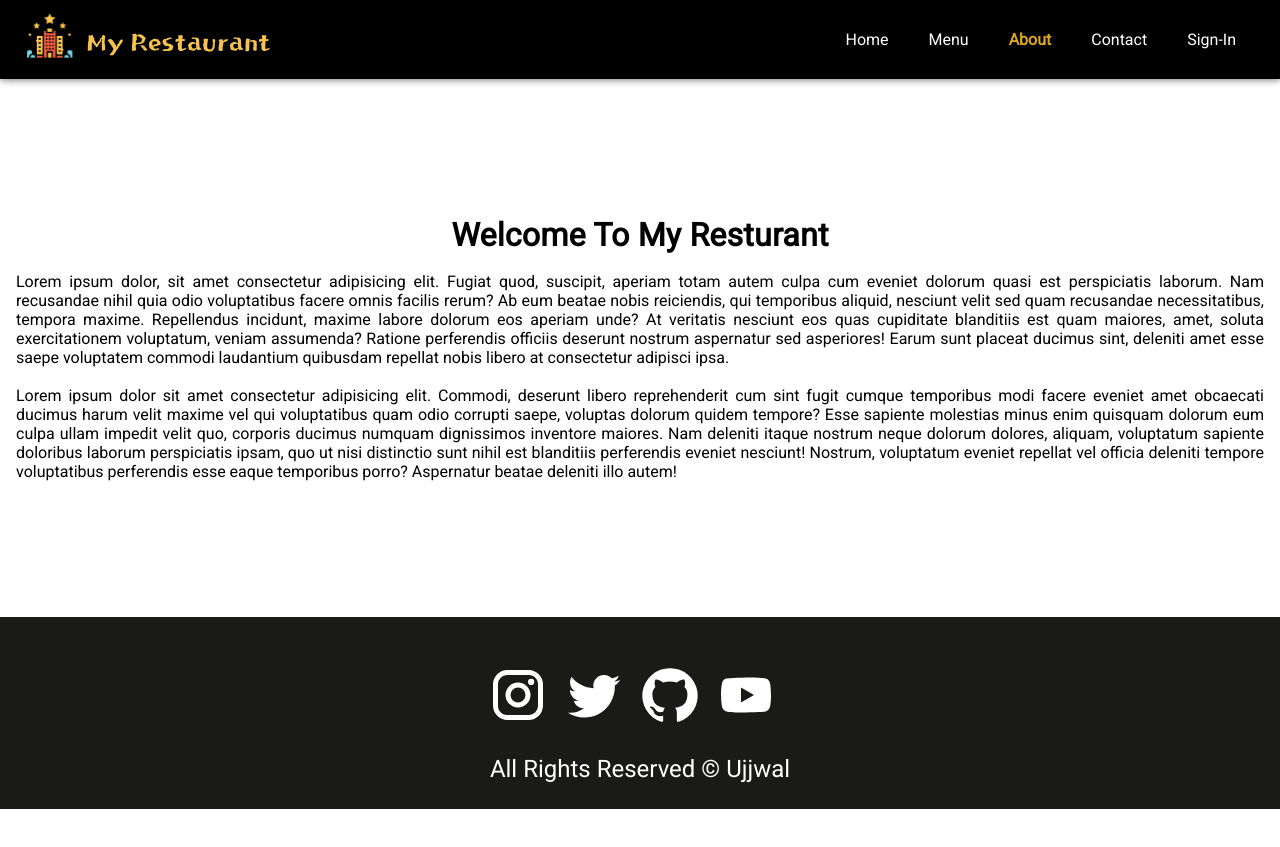
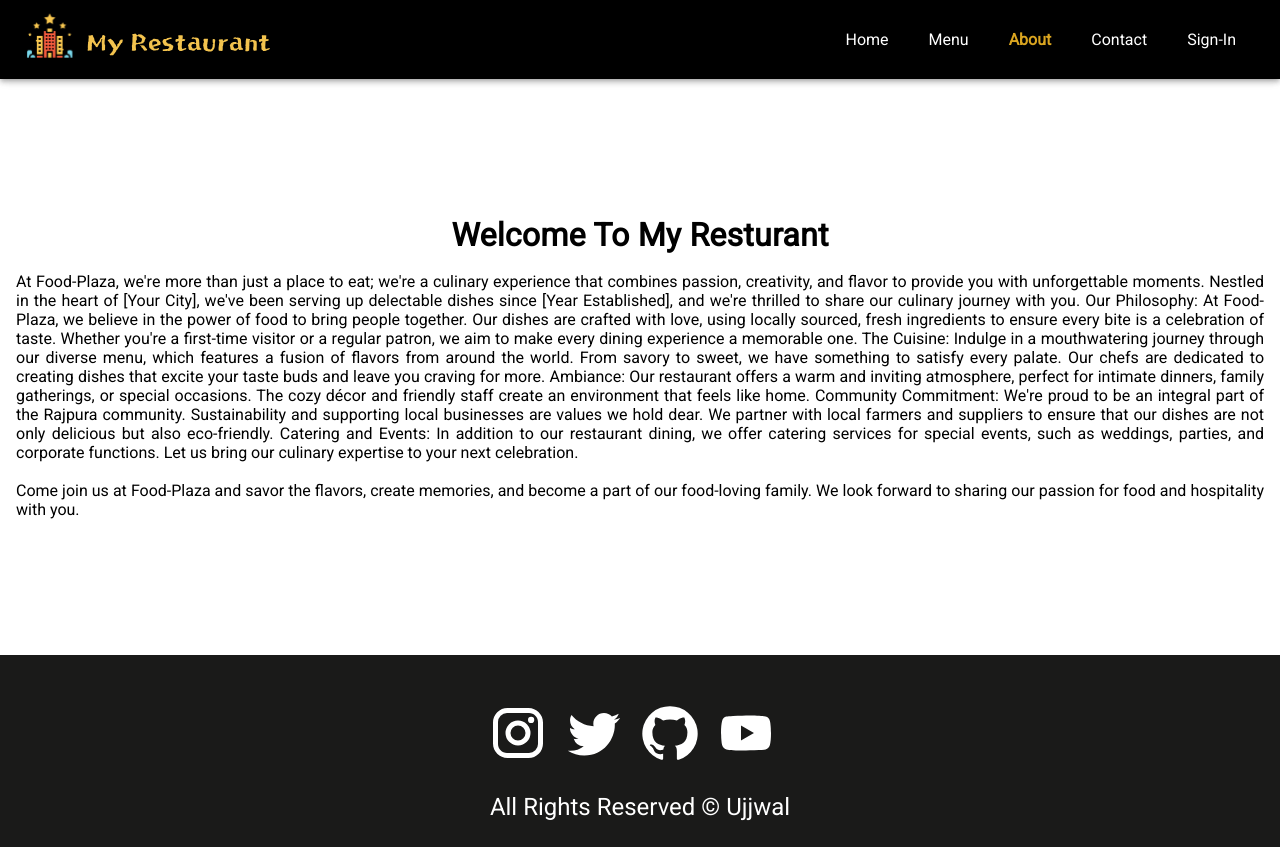
Before and after one commit to ujjwalukstar/Food-Plaza, a React (Create React App) app: page /about in a window 1280 px wide. Before the commit the page ends 809 px from the top, so only its background shows below. Built offline with nearby package versions, Linux system fonts and the light colour scheme.

Commit message:
about-us content added

```diff
--- a/src/pages/About.js
+++ b/src/pages/About.js
@@ -28,33 +28,27 @@ const About = () => {
       >
         <Typography variant="h4">Welcome To My Resturant</Typography>
         <p>
-          Lorem ipsum dolor, sit amet consectetur adipisicing elit. Fugiat quod,
-          suscipit, aperiam totam autem culpa cum eveniet dolorum quasi est
-          perspiciatis laborum. Nam recusandae nihil quia odio voluptatibus
-          facere omnis facilis rerum? Ab eum beatae nobis reiciendis, qui
-          temporibus aliquid, nesciunt velit sed quam recusandae necessitatibus,
-          tempora maxime. Repellendus incidunt, maxime labore dolorum eos
-          aperiam unde? At veritatis nesciunt eos quas cupiditate blanditiis est
-          quam maiores, amet, soluta exercitationem voluptatum, veniam
-          assumenda? Ratione perferendis officiis deserunt nostrum aspernatur
-          sed asperiores! Earum sunt placeat ducimus sint, deleniti amet esse
-          saepe voluptatem commodi laudantium quibusdam repellat nobis libero at
-          consectetur adipisci ipsa.
+        At Food-Plaza, we're more than just a place to eat; we're a culinary experience that combines passion, creativity, and flavor to provide you with unforgettable moments. Nestled in the heart of [Your City], we've been serving up delectable dishes since [Year Established], and we're thrilled to share our culinary journey with you.
+
+        Our Philosophy:
+        At Food-Plaza, we believe in the power of food to bring people together. Our dishes are crafted with love, using locally sourced, fresh ingredients to ensure every bite is a celebration of taste. Whether you're a first-time visitor or a regular patron, we aim to make every dining experience a memorable one.
+
+        The Cuisine:
+        Indulge in a mouthwatering journey through our diverse menu, which features a fusion of flavors from around the world. From savory to sweet, we have something to satisfy every palate. Our chefs are dedicated to creating dishes that excite your taste buds and leave you craving for more.
+
+        Ambiance:
+        Our restaurant offers a warm and inviting atmosphere, perfect for intimate dinners, family gatherings, or special occasions. The cozy décor and friendly staff create an environment that feels like home.
+
+        Community Commitment:
+        We're proud to be an integral part of the Rajpura community. Sustainability and supporting local businesses are values we hold dear. We partner with local farmers and suppliers to ensure that our dishes are not only delicious but also eco-friendly.
+
+        Catering and Events:
+        In addition to our restaurant dining, we offer catering services for special events, such as weddings, parties, and corporate functions. Let us bring our culinary expertise to your next celebration.
+
         </p>
         <br />
         <p>
-          Lorem ipsum dolor sit amet consectetur adipisicing elit. Commodi,
-          deserunt libero reprehenderit cum sint fugit cumque temporibus modi
-          facere eveniet amet obcaecati ducimus harum velit maxime vel qui
-          voluptatibus quam odio corrupti saepe, voluptas dolorum quidem
-          tempore? Esse sapiente molestias minus enim quisquam dolorum eum culpa
-          ullam impedit velit quo, corporis ducimus numquam dignissimos
-          inventore maiores. Nam deleniti itaque nostrum neque dolorum dolores,
-          aliquam, voluptatum sapiente doloribus laborum perspiciatis ipsam, quo
-          ut nisi distinctio sunt nihil est blanditiis perferendis eveniet
-          nesciunt! Nostrum, voluptatum eveniet repellat vel officia deleniti
-          tempore voluptatibus perferendis esse eaque temporibus porro?
-          Aspernatur beatae deleniti illo autem!
+        Come join us at Food-Plaza and savor the flavors, create memories, and become a part of our food-loving family. We look forward to sharing our passion for food and hospitality with you.
         </p>
       </Box>
     </Layout>
--- a/src/pages/Contact.js
+++ b/src/pages/Contact.js
@@ -21,10 +21,7 @@ const Contact = () => {
       <Box sx={{ my: 5, ml: 10, "& h4": { fontWeight: "bold", mb: 2 } }}>
         <Typography variant="h4">Contact My Resturant</Typography>
         <p>
-          Lorem ipsum dolor sit amet consectetur adipisicing elit. Rem odio
-          beatae ducimus magni nobis culpa praesentium velit expedita quae,
-          corrupti, pariatur inventore laboriosam consectetur modi impedit
-          error, repudiandae obcaecati doloribus.
+        At Food-Plaza, we value your feedback, questions, and inquiries. We're here to assist you in any way we can. Please feel free to get in touch with us using the following contact information:
         </p>
       </Box>
       <Box
@@ -52,18 +49,18 @@ const Contact = () => {
             <TableBody>
               <TableRow>
                 <TableCell>
-                  <SupportAgentIcon sx={{ color: "red", pt: 1 }} /> 1800-00-0000
+                  <SupportAgentIcon sx={{ color: "red", pt: 1 }} /> 1801-00-2306
                   (tollfree)
                 </TableCell>
               </TableRow>
               <TableRow>
                 <TableCell>
-                  <MailIcon sx={{ color: "skyblue", pt: 1 }} /> help@myrest.com
+                  <MailIcon sx={{ color: "skyblue", pt: 1 }} /> Foodplaza@restaurant.com
                 </TableCell>
               </TableRow>
               <TableRow>
                 <TableCell>
-                  <CallIcon sx={{ color: "green", pt: 1 }} /> 1234567890
+                  <CallIcon sx={{ color: "green", pt: 1 }} /> 91-2733-345-202
                 </TableCell>
               </TableRow>
             </TableBody>
```
